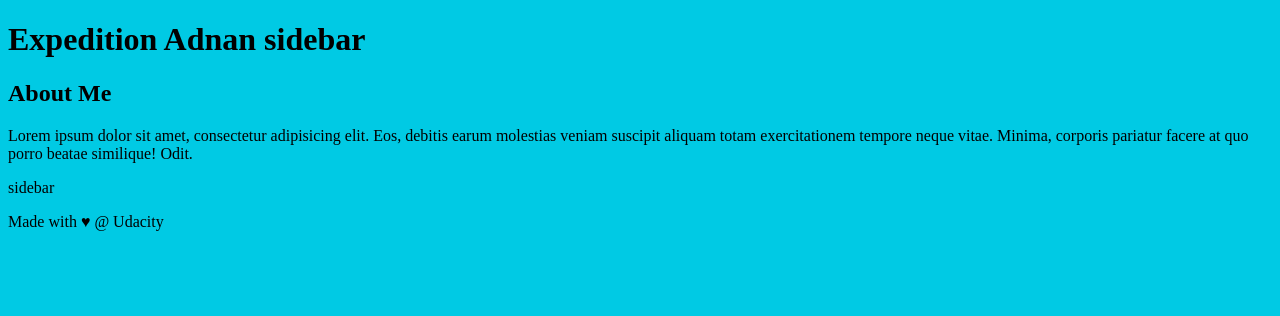
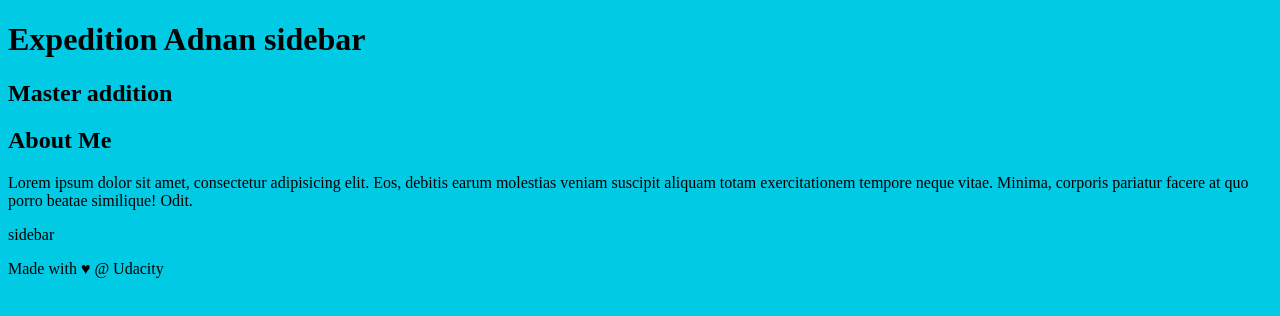
Before and after one commit to aztonic/test, a plain HTML site: page index.html in a window 1280 px wide. Drawn offline with Linux system fonts and the light colour scheme.

Commit message:
Master header inserted

```diff
--- a/index.html
+++ b/index.html
@@ -11,6 +11,7 @@
 
     <header>
         <h1>Expedition Adnan sidebar</h1>
+        <h2> Master addition </h2>
     </header>
 
     <div class="container">
```
